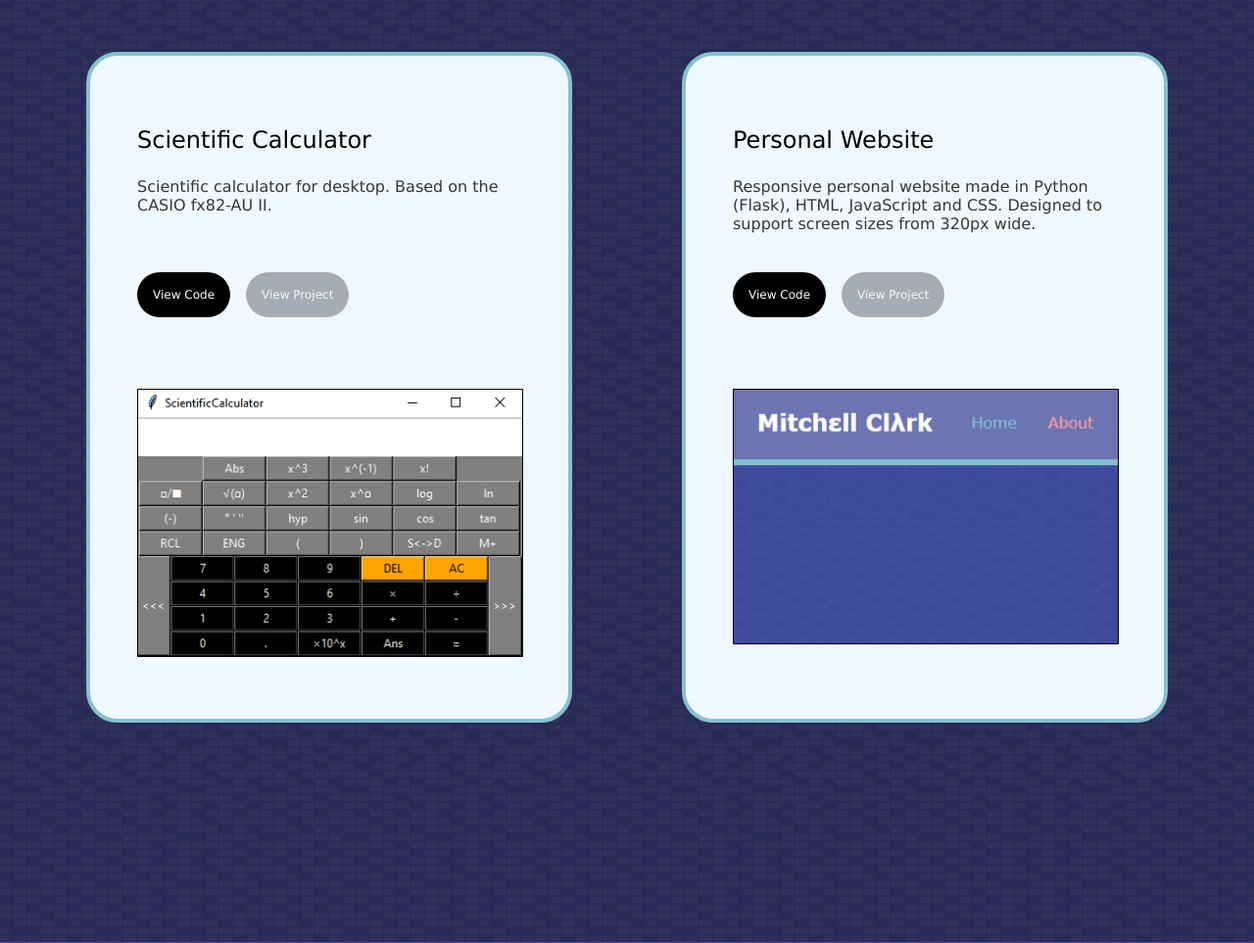
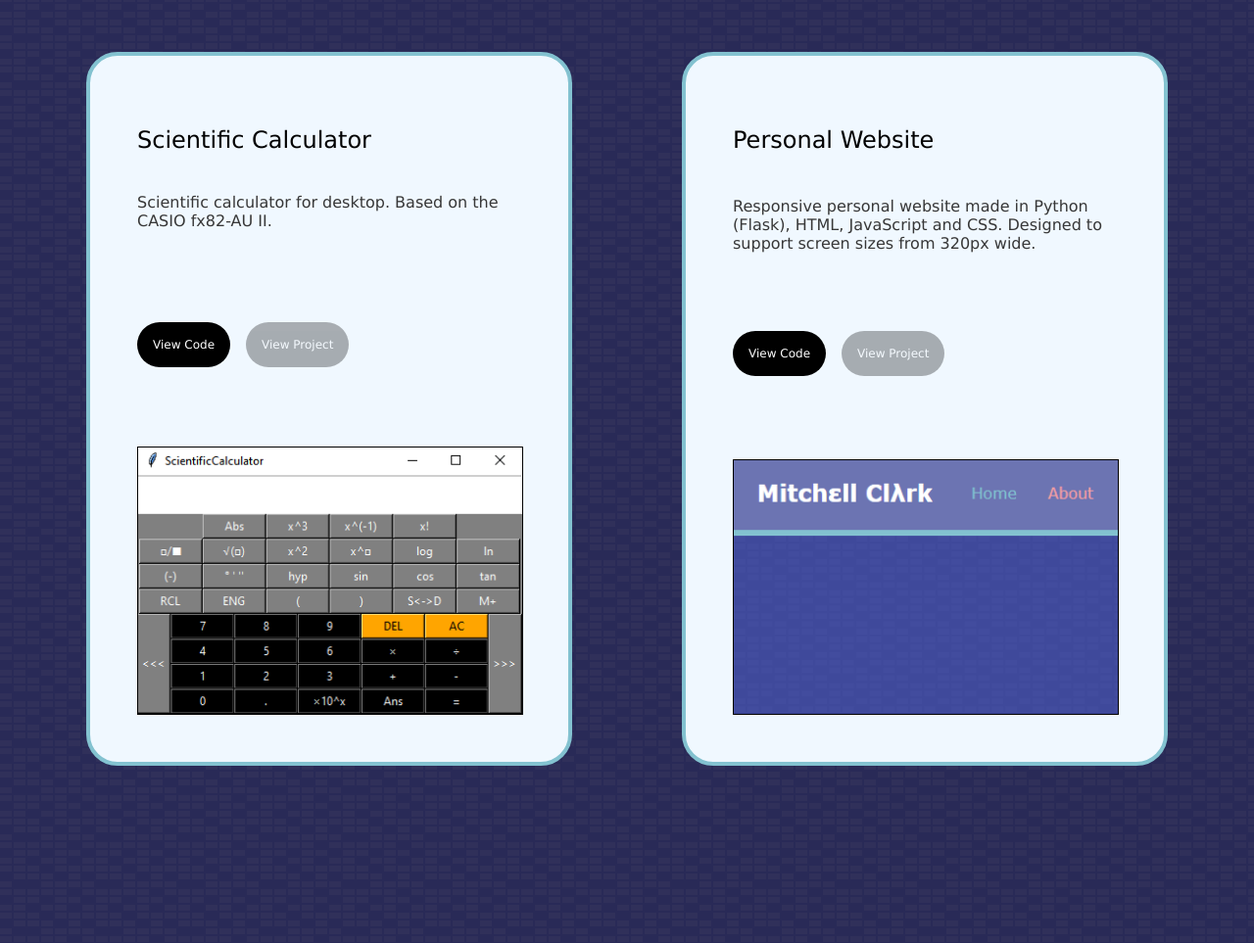
Before and after one commit to MitchellJC/PersonalWebsite, a Flask app: page / in a window 1280 px wide. Shown: the part 1187-2150 px from the top of the page at 98% size. Run offline with Flask 2, Linux system fonts and the light colour scheme; some libraries are stand-ins or nearby versions.

Commit message:
Worked on project section styling

```diff
--- a/static/css/main.css
+++ b/static/css/main.css
@@ -538,17 +538,21 @@ input[type="submit"]:hover{
 }
 
 .project{
-	height:auto;
 	background-color: aliceblue;
 	border-radius: 2em;
 	border: 4px solid var(--light-blue);
 	padding: 1rem;
 	margin-left: 1.5rem;
 	margin-right: 1.5rem;
+	display: flex;
+	flex-direction: column;
+	justify-content: space-between;
 }
 
 .project p{
+	height: 5rem;
 	color: #373737;
+	overflow-y: auto;
 }
 
 .project img{
@@ -564,11 +568,11 @@ input[type="submit"]:hover{
 
 .project-buttons-box ul{
 	display: block;
+	height: 100%;
 }
+.project-buttons-box li{
+	margin: 3rem 0 3rem 0;
 
-.project-buttons-box li{
-	margin-top: 2.5rem;
-	margin-bottom: 2.5rem;
 }
 
 .project-buttons-box a{
@@ -604,10 +608,6 @@ input[type="submit"]:hover{
 	margin-left: 7rem;
 	}
 
-.project-buttons-box{
-	margin-top: 5rem;
-}
-
 	.project-buttons-box ul{
 	display: flex;
 	margin-left: 0;
@@ -623,11 +623,6 @@ input[type="submit"]:hover{
 	.project{
 		padding: 3rem;
 	}
-
-	.project p{
-		height: 5%;
-	}
-
 }
 
 /* Footer Section. */
```
Lines whose indentation alone changed are shown as unchanged.
